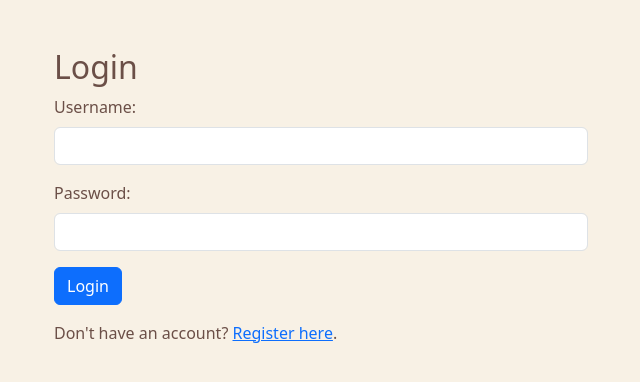
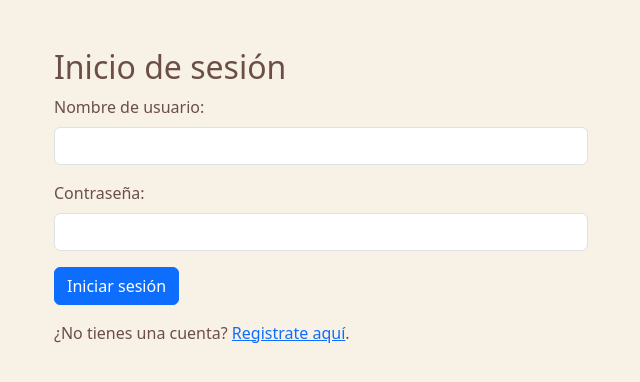
Before and after one commit to PedroxionUABC/To-Do-List, a Django app: page /accounts/login/ in a window 1280 px wide. Shown: the part 99-481 px from the top of the page, without its empty margins (319-959 px from the left). Run offline with Django 5.2, Linux system fonts and the light colour scheme.

Commit message:
minor changes

```diff
--- a/tasks/templates/registration/login.html
+++ b/tasks/templates/registration/login.html
@@ -4,20 +4,20 @@
 <div class="container mt-5">
     <div class="row justify-content-center">
         <div class="col-md-6">
-            <h2>Login</h2>
+            <h2>Inicio de sesión</h2>
             <form method="post">
                 {% csrf_token %}
                 <div class="mb-3">
-                    <label for="username" class="form-label">Username:</label>
+                    <label for="username" class="form-label">Nombre de usuario:</label>
                     <input type="text" id="username" name="username" class="form-control" required>
                 </div>
                 <div class="mb-3">
-                    <label for="password" class="form-label">Password:</label>
+                    <label for="password" class="form-label">Contraseña:</label>
                     <input type="password" id="password" name="password" class="form-control" required>
                 </div>
-                <button type="submit" class="btn btn-primary">Login</button>
+                <button type="submit" class="btn btn-primary">Iniciar sesión</button>
             </form>
-            <p class="mt-3">Don't have an account? <a href="{% url 'register' %}">Register here</a>.</p>
+            <p class="mt-3">¿No tienes una cuenta? <a href="{% url 'register' %}">Registrate aquí</a>.</p>
         </div>
     </div>
 </div>
--- a/tasks/templates/registration/logout.html
+++ b/tasks/templates/registration/logout.html
@@ -4,8 +4,8 @@
 <div class="container mt-5">
     <div class="row justify-content-center">
         <div class="col-md-6">
-            <h2>Logout</h2>
-            <p>You have been logged out.</p>
+            <h2>Cerrar sesión</h2>
+            <p>Se ha cerrado la sesión.</p>
         </div>
     </div>
 </div>
--- a/tasks/templates/registration/register.html
+++ b/tasks/templates/registration/register.html
@@ -4,15 +4,15 @@
 <div class="container mt-5">
     <div class="row justify-content-center">
         <div class="col-md-6">
-            <h2>Register</h2>
+            <h2>Registrarse</h2>
             <form method="post">
                 {% csrf_token %}
                 {{ form.as_p }}
-                <button type="submit" class="btn btn-primary">Register</button>
+                <button type="submit" class="btn btn-primary">Registrarse</button>
             </form>
             <!-- volver pagina login -->
             <div class="mt-3">
-                <a href="{% url 'login' %}">I already have an account</a>
+                <a href="{% url 'login' %}">Ya tengo una cuenta</a>
             </div>
         </div>
     </div>
--- a/tasks/templates/tasks.html
+++ b/tasks/templates/tasks.html
@@ -18,17 +18,17 @@
             <!-- Formulario de agregar tarea -->
             <div class="col-md-5">
                 <div class="card shadow p-4 mb-5 bg-light rounded">
-                    <h3 class="text-center">Create task</h3>
+                    <h3 class="text-center">Crear tarea</h3>
                     <hr>
                     <form action="{% url 'create_task' %}" method="POST">
                         {% csrf_token %}
                         <div class="mb-3">
                             <label for="title" class="form-label">Titulo:</label>
-                            <input type="text" id="title" name="title" class="form-control" placeholder="Write a title" required>
+                            <input type="text" id="title" name="title" class="form-control" placeholder="Escribe un titulo" required>
                         </div>
                         <div class="mb-3">
                             <label for="description" class="form-label">Descripcion:</label>
-                            <textarea id="description" name="description" class="form-control" rows="3" placeholder="Write a description" required></textarea>
+                            <textarea id="description" name="description" class="form-control" rows="3" placeholder="Escribe una descripción" required></textarea>
                         </div>
                         <button class="btn btn-success w-100" style="background-color: #28a745">Guardar</button>
                     </form>
@@ -77,9 +77,9 @@
                                         <input class="form-check-input" type="checkbox" id="task-{{ task.id }}" name="completed" {% if task.completed %}checked{% endif %} onchange="this.form.submit()">
                                         <label class="form-check-label" for="task-{{ task.id }}">
                                             {% if task.completed %}
-                                                <span class="badge bg-success text-white">Completed</span>
+                                                <span class="badge bg-success text-white">Completada</span>
                                             {% else %}
-                                                <span class="badge bg-warning text-dark">Pending</span>
+                                                <span class="badge bg-warning text-dark">Pendiente</span>
                                             {% endif %}
                                         </label>
                                     </div>
```
